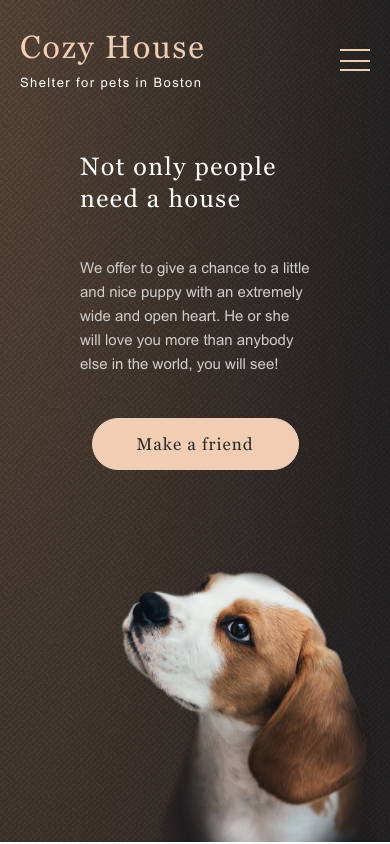
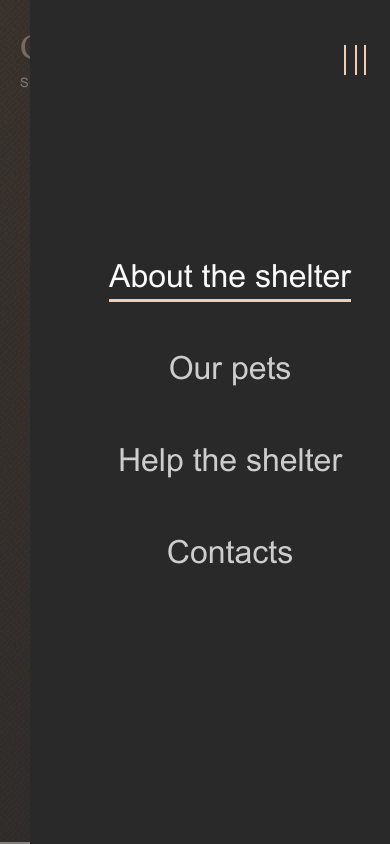
Before and after one commit to erkaevrus/shelter_site, a website: page shelter/pages/main/index.html in a window 390 px wide. Both pictures are taken after a click on the element 355 px from the left and 60 px from the top of the page. Shown: the top 844 px of the page. Drawn offline with Linux system fonts and the light colour scheme.

Commit message:
fix: fix mistakes with commit

```diff
--- a/shelter/pages/main/index.html
+++ b/shelter/pages/main/index.html
@@ -10,9 +10,10 @@
     <link rel="icon" href="../../src/img/favicon/favicon.ico" type="image/x-icon">
     <title>Shelter</title>
 </head>
-<body>
+<body class="body">
     <div class="common-background">
         <header class="header">
+            <div class="overlay"></div>
             <div class="container header__container">
                 <div class="header__logo-line">
                     <a class="logo" href="#">
@@ -206,6 +207,6 @@ our shelter</h3>
             </div>
         </div>
     </footer>
-    <script src="./sctipt.js"></script>
+    <script src="./script.js"></script>
 </body>
 </html>
--- a/shelter/pages/main/script.js
+++ b/shelter/pages/main/script.js
@@ -1 +1,39 @@
-// ---BURGER MENU---
+/* ---BURGER MENU--- */
+ const hamburger = document.querySelector('.hamburger')
+
+
+// ---close/open menu by click on burger icon---
+const navigation = document.querySelector('.navigation')
+const overlay = document.querySelector('.overlay')
+
+
+const toggleMenu = function () {
+    hamburger.classList.toggle('hamburger--open')
+    navigation.classList.toggle('navigation--open')
+    document.body.classList.toggle('body--lock')
+    overlay.classList.toggle('overlay--active')
+ }
+
+hamburger.addEventListener('click', toggleMenu)
+
+// ---close menu by click on each link---
+const navigationLinks = document.querySelectorAll('.navigation__link')
+
+
+const onMenuLinkClick = function () {
+    if (hamburger.classList.contains('hamburger--open')) {
+        toggleMenu()
+    }
+ }
+
+navigationLinks.forEach(item => {
+    item.addEventListener('click', onMenuLinkClick)
+})
+
+
+// ---close menu by click on free area---
+// document.addEventListener('click', function() {
+//     if (hamburger.classList.contains('hamburger--open')) {
+//         toggleMenu()
+//     }
+// })
--- a/shelter/src/sass/base/_base.scss
+++ b/shelter/src/sass/base/_base.scss
@@ -3,10 +3,13 @@ html {
     scroll-behavior: smooth;
 }
 
-body {
+.body {
     @extend %font-primary;
     font-size: 1.5rem;
     line-height: 2.4rem;
+    &--lock {
+        overflow: hidden;
+    }
 }
 
 a {
--- a/shelter/src/sass/components/_hamburger.scss
+++ b/shelter/src/sass/components/_hamburger.scss
@@ -15,6 +15,7 @@
     height: 22px;
     position: relative;
     margin-right: 10px;
+    @extend %transition;
     &:before {
         @extend %hamburger-line;
         top: 0;
@@ -27,6 +28,9 @@
     }
     @media (max-width: 767px) {
         display: inline-block;
+        &--open {
+            transform: rotate(-90deg);
+        }
     }
 }
 
--- a/shelter/src/sass/components/_navigation.scss
+++ b/shelter/src/sass/components/_navigation.scss
@@ -2,7 +2,23 @@
     display: flex;
     @extend %font-add;
     @media (max-width: 767px) {
-        display: none;
+        position: fixed;
+        z-index: 4;
+        transition: right 0.6s ease;
+        top: 0;
+        right: -150%;
+        bottom: 0;
+        width: 320px;
+        background-color: $color-text;
+        margin-top: 0;
+        margin-bottom: 0;
+        flex-direction: column;
+        align-items: center;
+        padding-top: 250px;
+        @include font($size: 3.2rem, $height: 5.2rem, $spacing: 0);
+        &--open {
+            right: 0;
+        }
     }
 }
 
@@ -12,6 +28,12 @@
     &:last-child {
         padding-right: 0;
     }
+    @media (max-width: 767px) {
+        padding-bottom: 40px;
+        &:last-child {
+            padding-right: 17.5px;
+        }
+    }
 }
 
 .navigation__link {
--- a/shelter/src/sass/layouts/_header.scss
+++ b/shelter/src/sass/layouts/_header.scss
@@ -26,3 +26,17 @@
         padding-left: 10px;
     }
 }
+
+.overlay {
+    @extend %transition;
+    opacity: 0;
+    position: absolute;
+    top: 0;
+    left: 0;
+    width: 100%;
+    height: 100%;
+    background: rgba(41, 41, 41, 0.6);
+    &--active {
+        opacity: 1;
+    }
+}
```
Also changed, not shown: shelter/src/sass/main.css, shelter/src/sass/pets.css, 2 other files.
